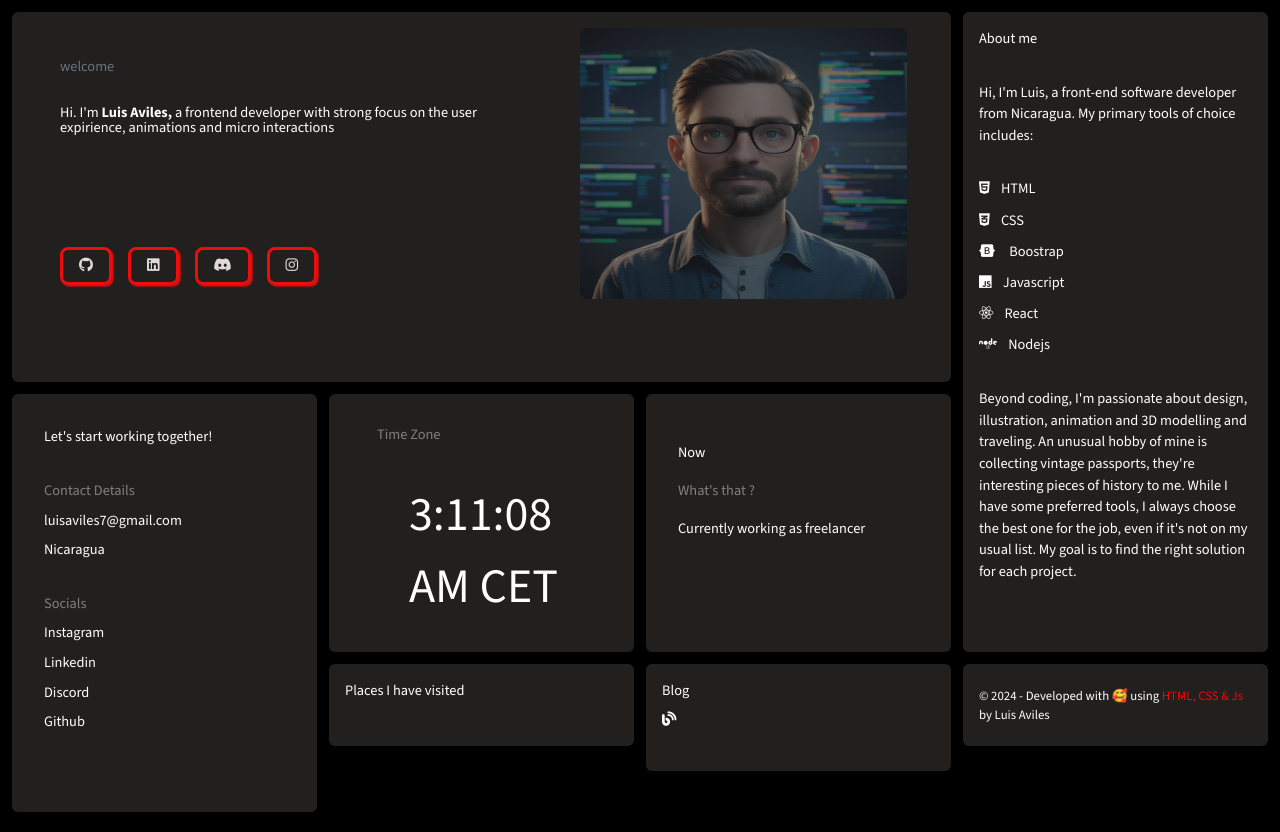
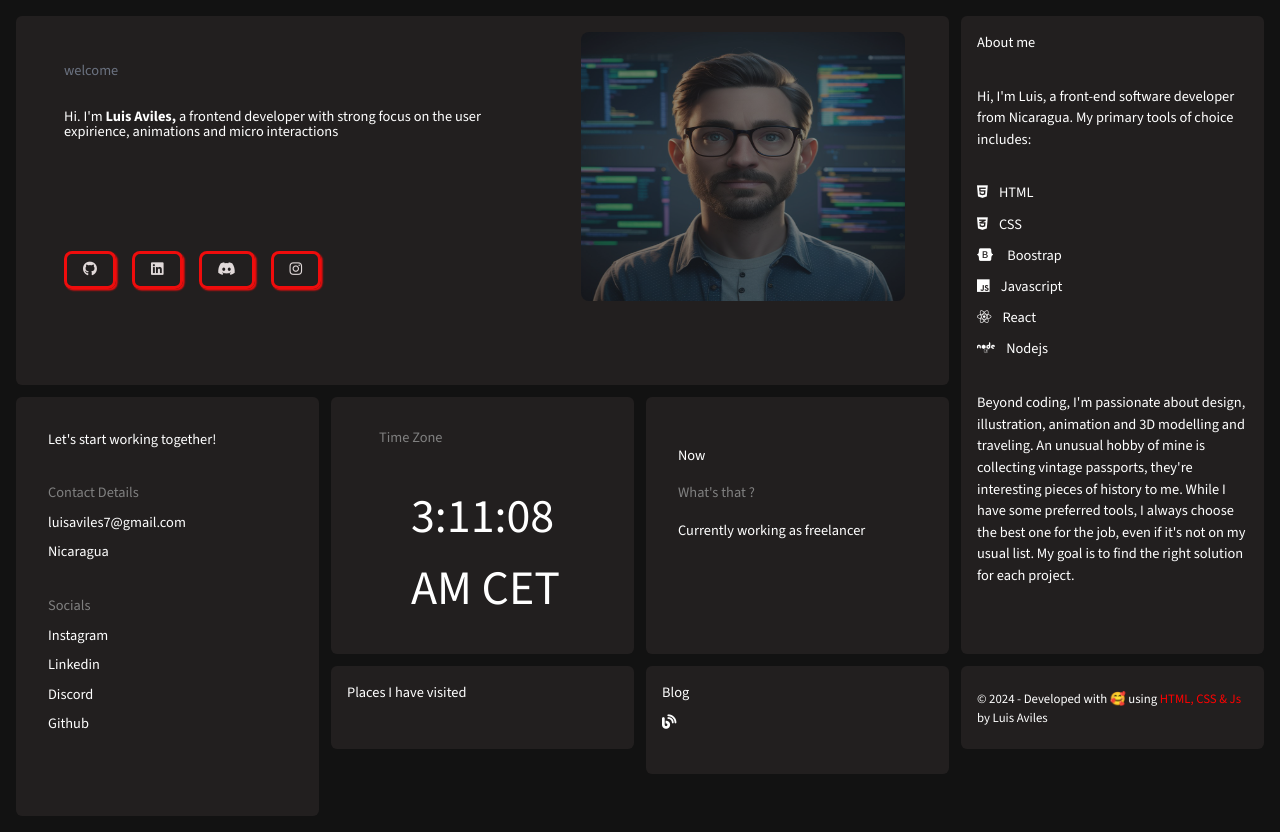
Before and after one commit to lavil014/app.project, a website: page src/index.html in a window 1280 px wide. Drawn offline with nearby package versions, Linux system fonts and the light colour scheme.

Commit message:
Update styles in CSS

```diff
--- a/src/index.html
+++ b/src/index.html
@@ -11,7 +11,7 @@
   <link rel="stylesheet" href="styles.css">
   <title>Document</title>
 </head>
-<body class="p-3 bg-black sm:text-small md:text-medium lg:text-large">
+<body class= "sm:text-small md:text-medium lg:text-large">
 
   <div class="grid grid-cols-1 md:grid-cols-3 lg:grid-cols-4 gap-3 h-[100dvh]">
     <main class=" introduction container md:col-span-3 lg:col-span-3">
--- a/src/styles.css
+++ b/src/styles.css
@@ -13,6 +13,7 @@ html{
 
 body{
   font-family: "Source Sans 3", sans-serif;
+  padding: 1rem;
 }
 
 .container{
```
